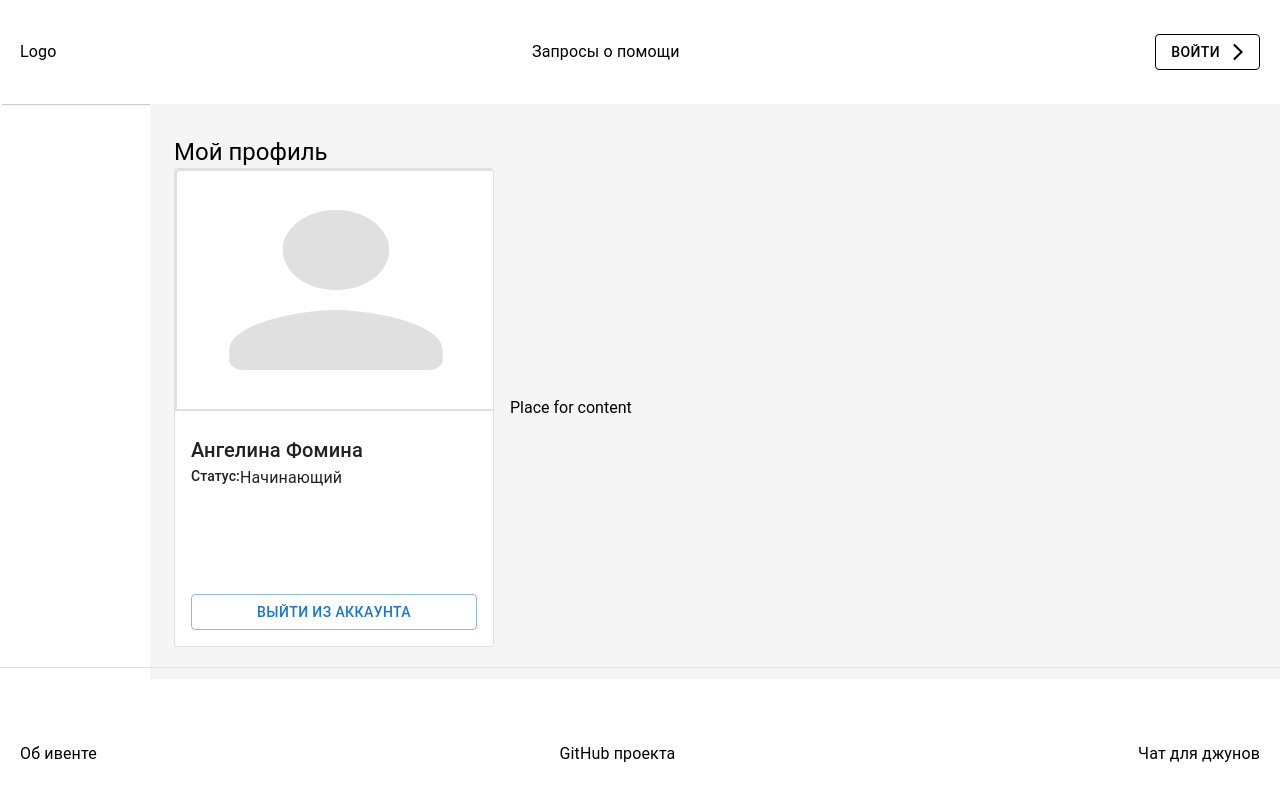
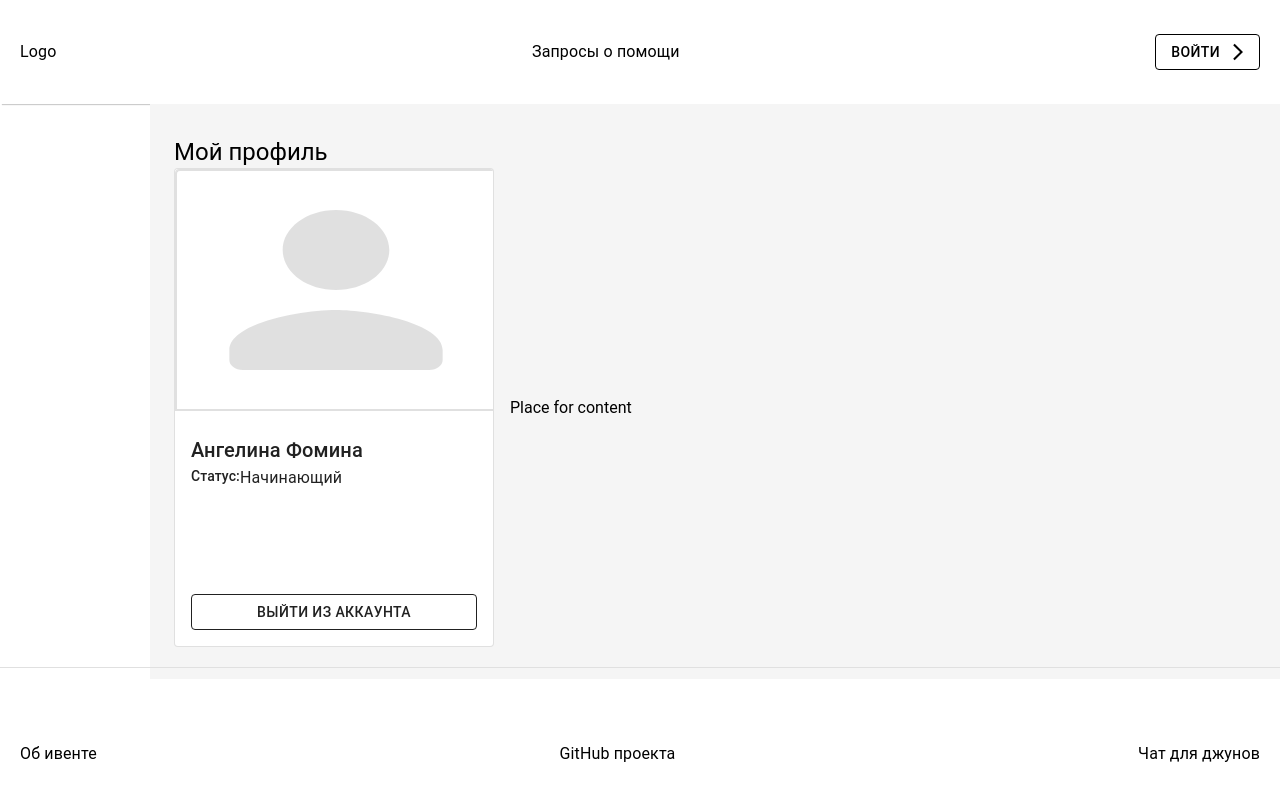
Before and after one commit to react-hackaton/react-event-oct2024, a React (Vite) app: page / in a window 1280 px wide. Shown: the top 800 px of the page. Built offline with nearby package versions, Linux system fonts and the light colour scheme.

Commit message:
feat: button

```diff
--- a/src/components/ProfileCard.jsx
+++ b/src/components/ProfileCard.jsx
@@ -21,7 +21,7 @@ const ProfileCard = () => {
           </Stack>
         </Box>
 
-        <Button variant="outlined" fullWidth>Выйти из аккаунта</Button>
+        <Button variant="outlined" fullWidth color='inherit'>Выйти из аккаунта</Button>
       </Stack>
 
     </Card>);
```
